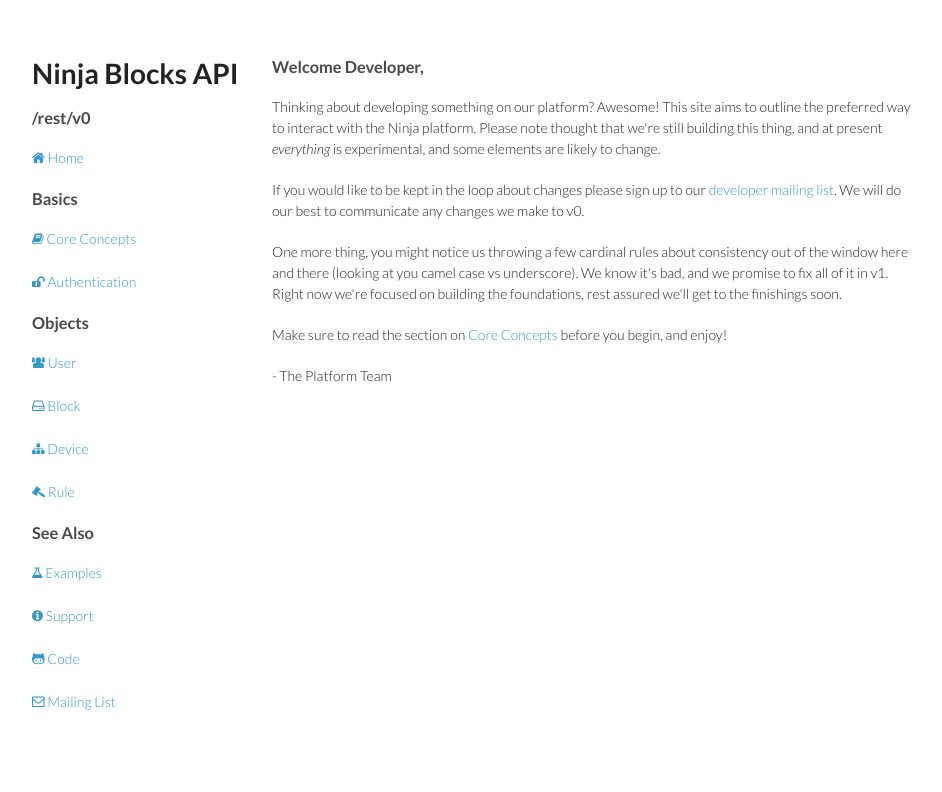
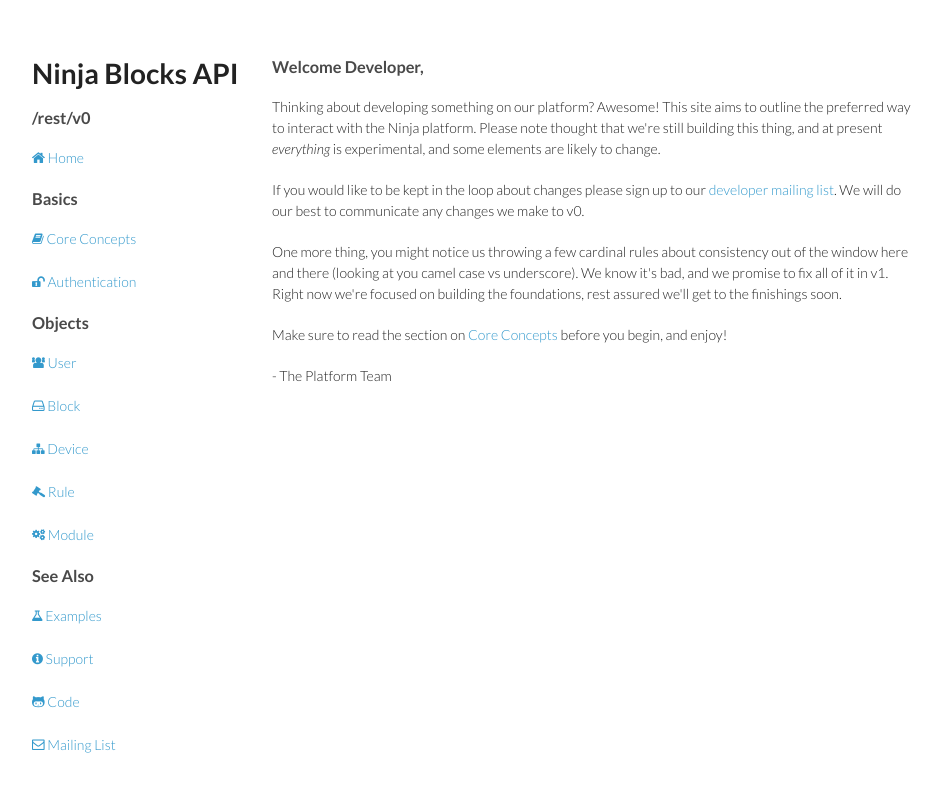
Before and after one commit to ninjablocks/ninjablocks.github.com, a Jekyll site: the page built from index.html, in a window 1280 px wide. Shown: the top 792 px of the page, without its empty margins (168-1110 px from the left). Built offline with Jekyll 4.4.1, drawn with Linux system fonts in a browser that asks for light colours; nearby versions of some CDN libraries.

Commit message:
Module scaffolding

```diff
--- a/_layouts/default.html
+++ b/_layouts/default.html
@@ -32,6 +32,7 @@
         <h4><a href="block.html"><i class="icon-hdd"></i> Block</a></h4>
         <h4><a href="device.html"><i class="icon-sitemap"></i> Device</a></h4>
         <h4><a href="rule.html"><i class="icon-legal"></i> Rule</a></h4>
+        <h4><a href="module.html"><i class="icon-cogs"></i> Module</a></h4>
         <h3>See Also</h3>
         <p class="view"><a target="_blank" href="https://github.com/ninjablocks/ninjablocks.github.com/wiki/_pages"><i class="icon-beaker"></i> Examples</a>
         <p class="view"><a target="_blank" href="http://help.ninjablocks.com"><i class="icon-info-sign"></i> Support</a></p>
```
Also changed, not shown: 7 other files.
